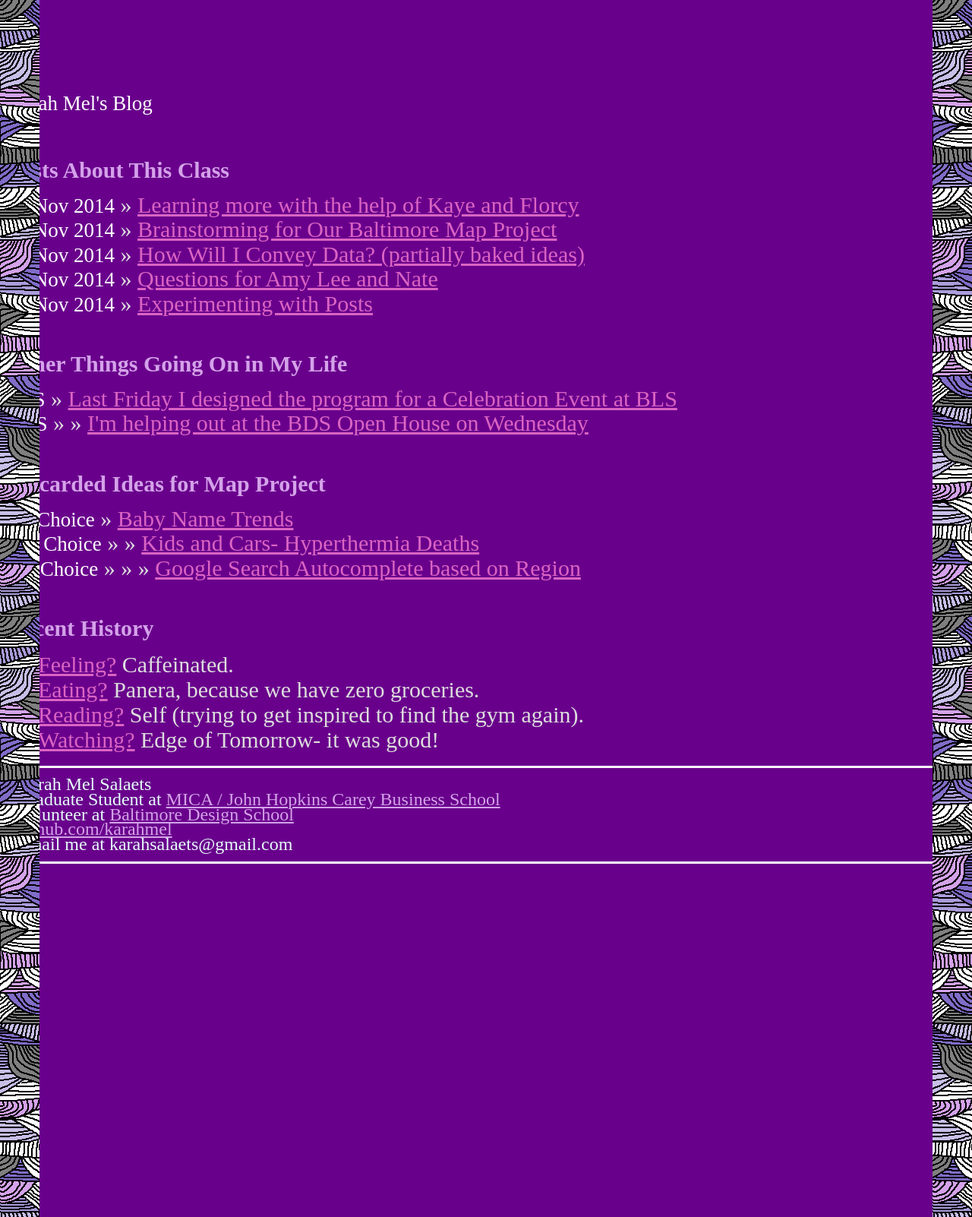
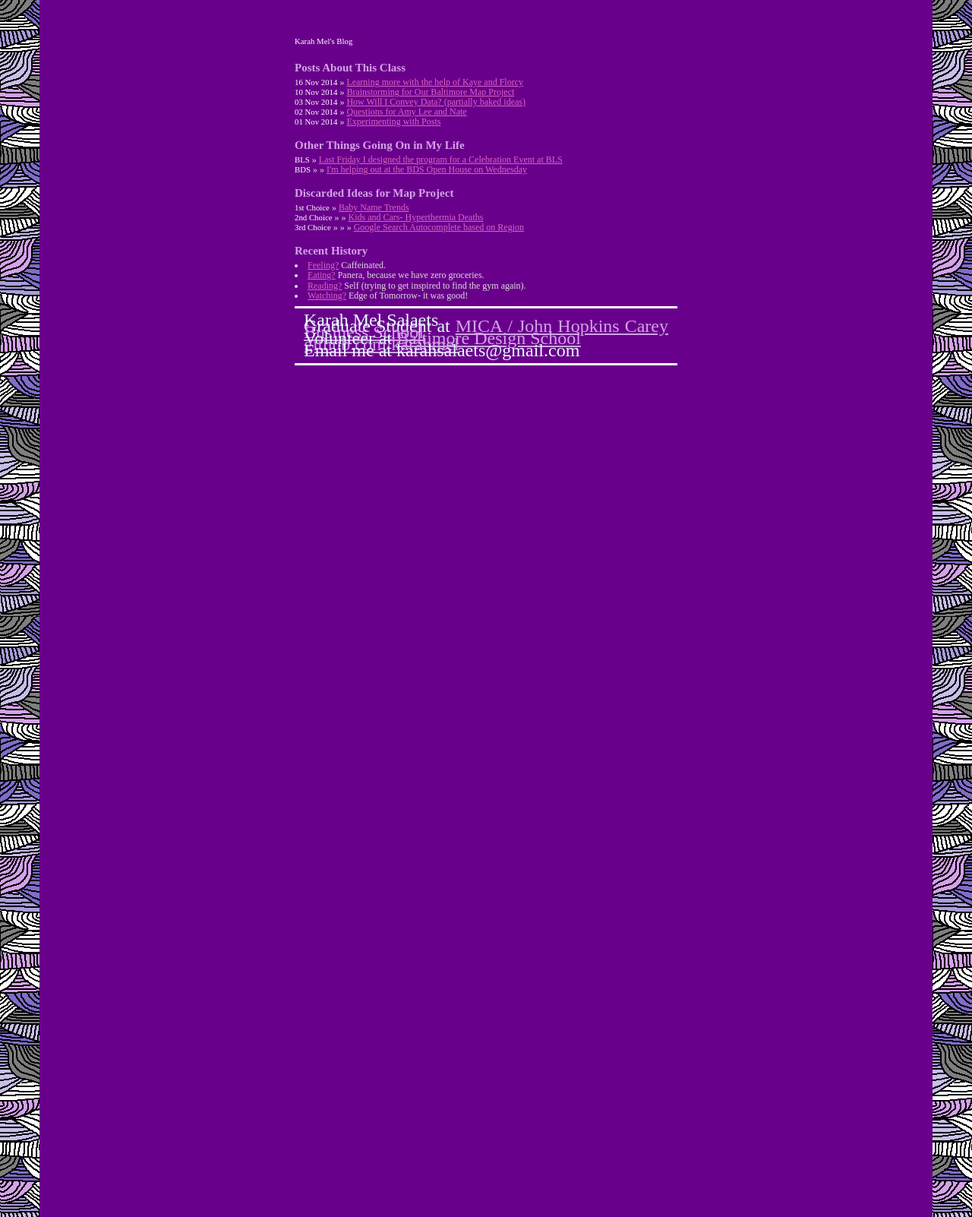
Before and after one commit to Karahmel/Blog, a Jekyll site: the page built from index.html, in a window 1280 px wide. Shown: the whole page at 76% size. Built offline with Jekyll 4.4.1, drawn with Linux system fonts in a browser that asks for light colours; Markdown is read by kramdown in place of the engine named in the settings.

Commit message:
Update screen.css

```diff
--- a/css/screen.css
+++ b/css/screen.css
@@ -16,21 +16,22 @@
 html, body {
   height: 20px;
 }
+
 h1 {
-font-size: 1em;
-  margin-bottom: .5em;
+font-size: 1.25em;
+  margin-bottom: .4em;
    color: #d4a2e9
 }
 
 h2 {
-    font-size: .875em;
+    font-size: .1em;
      font-weight: bold;
-      color: #d4a2e9
+      color: ##e7cbf3
 }
 
 h3 {
-  font-size: .5em;
-  color: #d4a2e9;
+  font-size: .75em;
+  color: white;
 }
 
 p {
@@ -95,7 +96,7 @@
 
 .site {
   color: #dddddd;
-  font: 30px century gothic;
+  font: 1.5em century gothic;
   text-align: justify;
   width: 42em;
   margin: 4em auto 2em auto;
```
